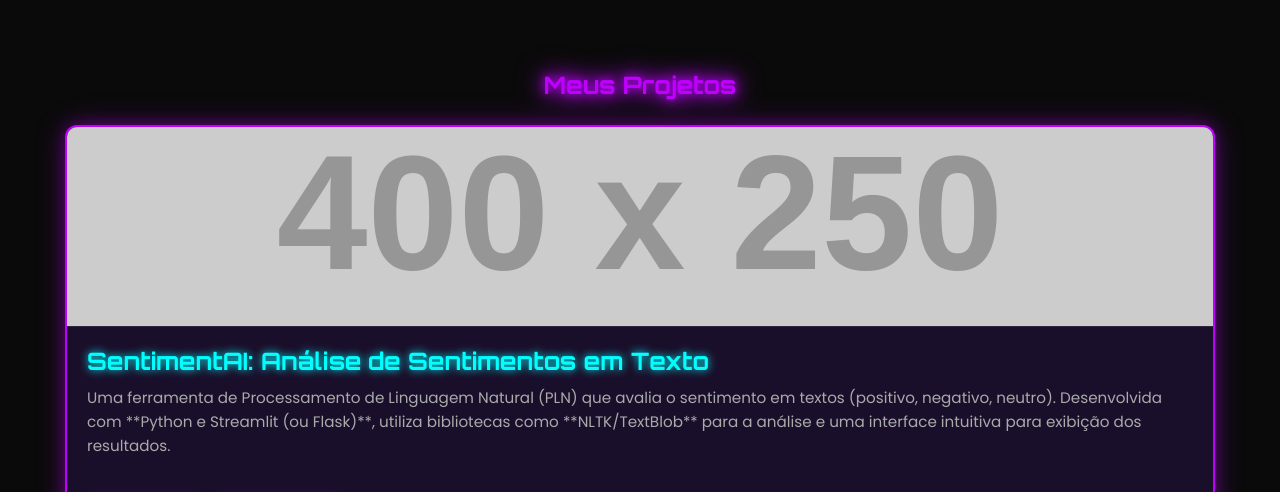
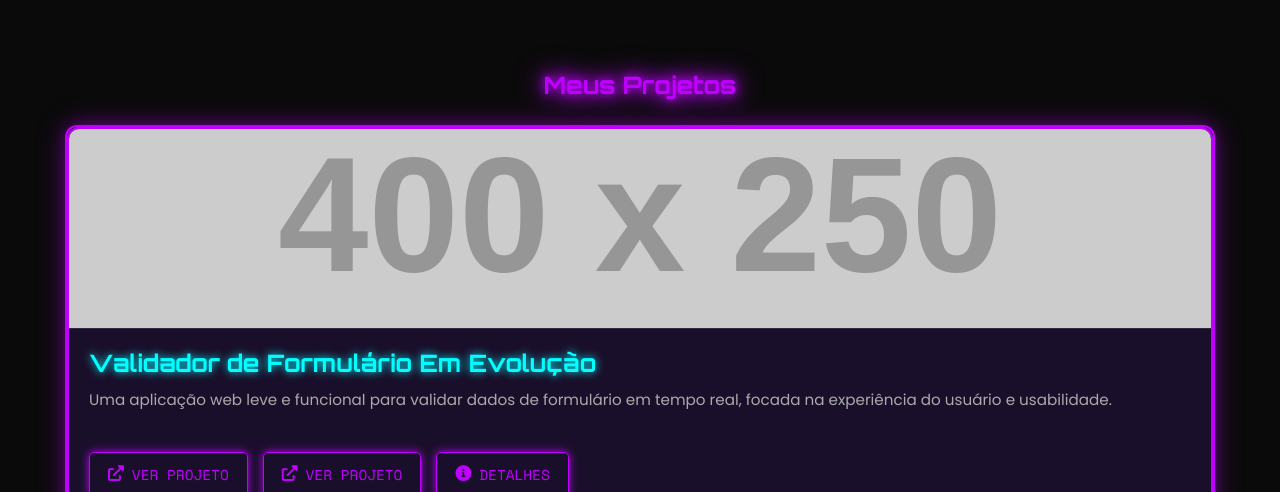
Before and after one commit to Roger7927/meu-portfolio-neon, a plain HTML site: page index.html in a window 1280 px wide. Shown: the part 2550-3042 px from the top of the page. Drawn offline with nearby package versions, Linux system fonts and the light colour scheme; placeholder pictures from the web are drawn by us.

Commit message:
Adiciona projeto Validador de Formulário e atualiza portfolio principal

```diff
--- a/index.html
+++ b/index.html
@@ -95,14 +95,15 @@
             <div class="container">
                 <h2 class="glow-text">Meus Projetos</h2>
                 <div class="project-card fade-in-up delay-0">
-    <img src="https://via.placeholder.com/400x250/1C0F32/00FFFF?text=SentimentAI" alt="Imagem do Projeto SentimentAI" class="project-image">
-    <h3 class="project-title">SentimentAI: Análise de Sentimentos em Texto</h3>
-    <p class="project-description">
-        Uma ferramenta de Processamento de Linguagem Natural (PLN) que avalia o sentimento em textos (positivo, negativo, neutro). Desenvolvida com **Python e Streamlit (ou Flask)**, utiliza bibliotecas como **NLTK/TextBlob** para a análise e uma interface intuitiva para exibição dos resultados.
-    </p>
+    <div class="project-card fade-in-up delay-3">
+    <img src="https://via.placeholder.com/400x250/1C0F32/4a90e2?text=Validador+Formulario" alt="Imagem do Projeto Validador de Formulário" class="project-image">
+    <h3 class="project-title">Validador de Formulário <span class="status-tag">Em Evolução</span></h3>
+    <p class="project-description">Uma aplicação web leve e funcional para validar dados de formulário em tempo real, focada na experiência do usuário e usabilidade.</p>
     <div class="project-links">
-        <a href="[LINK_DO_GITHUB_SENTIMENTAI]" target="_blank" class="btn-project-link"><i class="fab fa-github"></i> Código</a>
-        <a href="[LINK_DO_APP_LIVE_SENTIMENTAI]" target="_blank" class="btn-project-link"><i class="fas fa-external-link-alt"></i> Ver App</a>
+        <a href="form_validator/index.html" target="_blank" class="btn-project-link"><i class="fas fa-external-link-alt"></i> Ver Projeto</a>
+        <a href="form_validator/index.html" target="_blank" class="btn-project-link"><i class="fas fa-external-link-alt"></i> Ver Projeto</a>
+            <a href="form_validator/form_validator_details.html" class="btn-project-link"><i class="fas fa-info-circle"></i> Detalhes</a>
+
     </div>
 </div>
 
```
